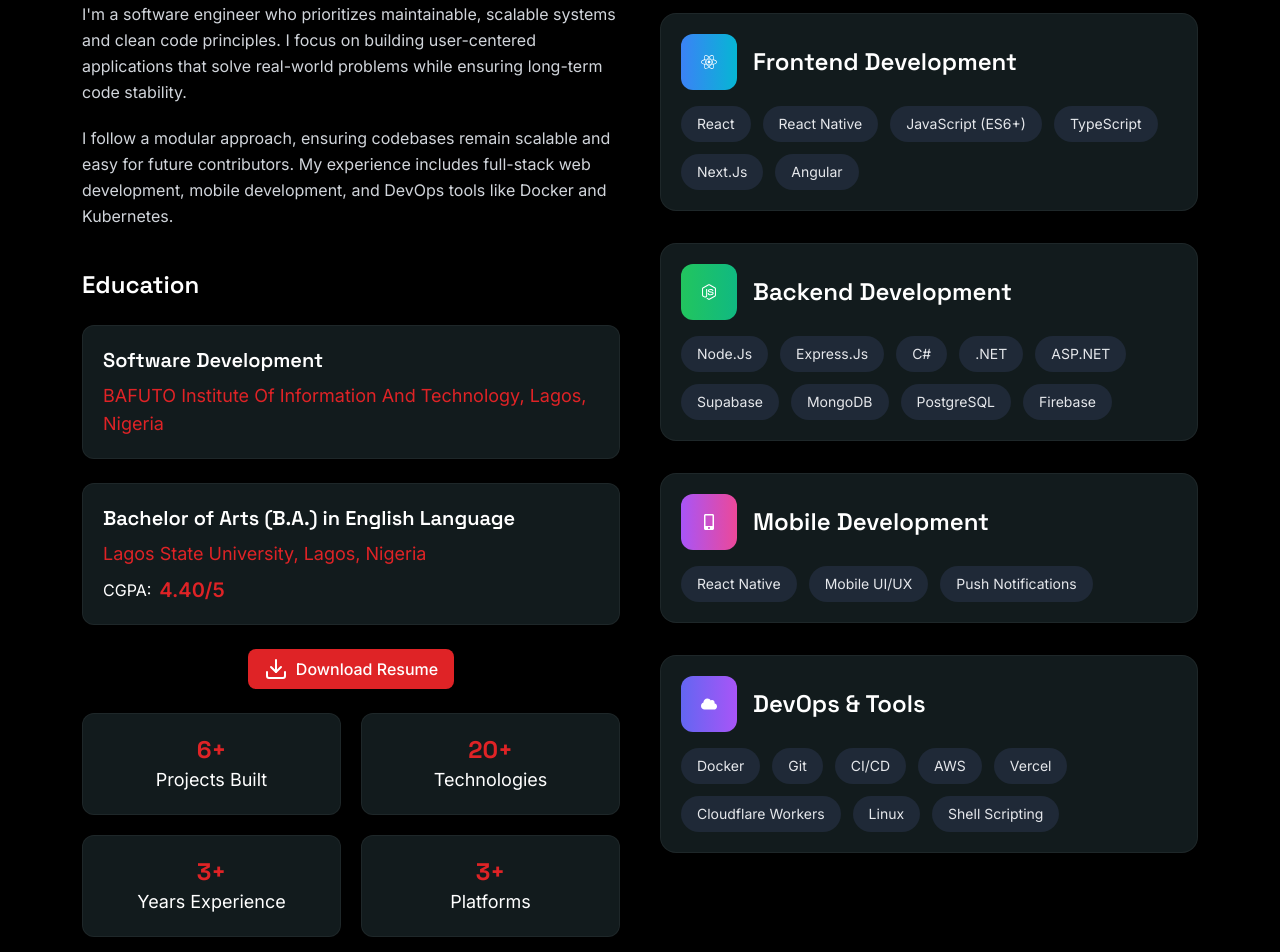
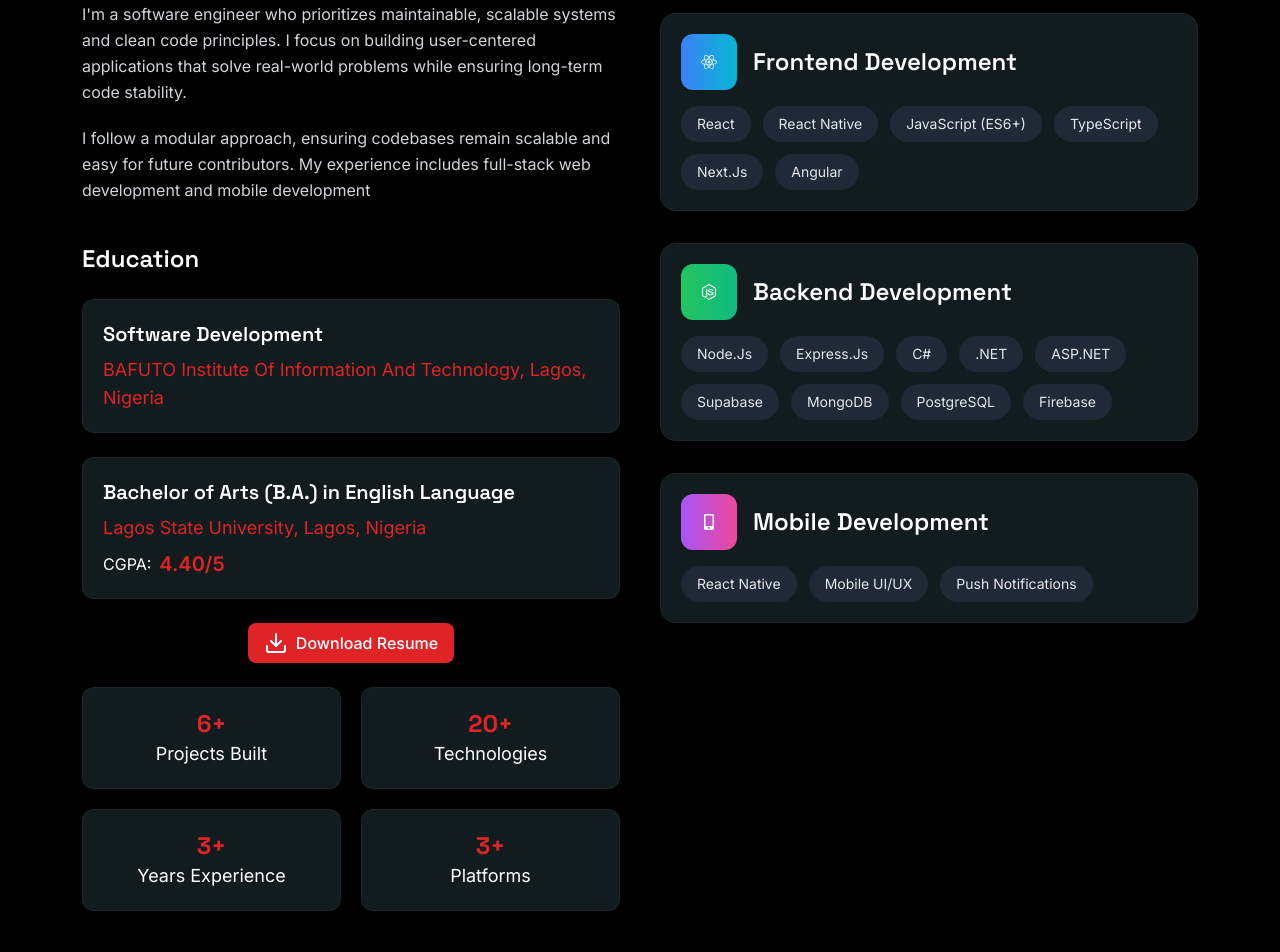
Before and after one commit to EseigbeSamuel/portfolio, a Next.js app: page / in a window 1280 px wide. Shown: the part 2260-3212 px from the top of the page. Built offline with nearby package versions, Linux system fonts and the light colour scheme.

Commit message:
feat: add animated About section with education, skills, and experience details

```diff
--- a/src/components/sections/About.tsx
+++ b/src/components/sections/About.tsx
@@ -134,8 +134,7 @@
             >
               I follow a modular approach, ensuring codebases remain scalable
               and easy for future contributors. My experience includes
-              full-stack web development, mobile development, and DevOps tools
-              like Docker and Kubernetes.
+              full-stack web development and mobile development
             </motion.p>
           </motion.div>
 
@@ -314,9 +313,13 @@
                 <h3 className="text-xl font-semibold capitalize text-white">
                   {exp.title}
                 </h3>
-                <p className="text-brand-red font-medium capitalize">{exp.place}</p>
+                <p className="text-brand-red font-medium capitalize">
+                  {exp.place}
+                </p>
               </div>
-              <span className="text-sm font-mono text-gray-400 capitalize">{exp.date}</span>
+              <span className="text-sm font-mono text-gray-400 capitalize">
+                {exp.date}
+              </span>
             </motion.header>
 
             <motion.p
@@ -336,7 +339,9 @@
               transition={{ delay: 0.5 }}
               className="space-y-2"
             >
-              <h4 className="font-semibold text-white text-sm tracking-wider uppercase">Key Achievements & Responsibilities</h4>
+              <h4 className="font-semibold text-white text-sm tracking-wider uppercase">
+                Key Achievements & Responsibilities
+              </h4>
               <ul className="list-disc list-inside text-gray-300 space-y-1.5 text-sm md:text-base pl-1">
                 {exp.features.map((f, idx) => (
                   <motion.li
--- a/src/data/data.tsx
+++ b/src/data/data.tsx
@@ -187,21 +187,21 @@
     color: "from-purple-500 to-pink-500",
     tech: ["React Native", "Mobile UI/UX", "Push Notifications"],
   },
-  {
-    title: "DevOps & Tools",
-    icon: <FaCloud />, // or whichever cloud icon you prefer
-    color: "from-indigo-500 to-purple-500",
-    tech: [
-      "Docker",
-      "Git",
-      "CI/CD",
-      "AWS",
-      "Vercel",
-      "Cloudflare Workers",
-      "Linux",
-      "Shell Scripting",
-    ],
-  },
+  // {
+  //   title: "DevOps & Tools",
+  //   icon: <FaCloud />, // or whichever cloud icon you prefer
+  //   color: "from-indigo-500 to-purple-500",
+  //   tech: [
+  //     "Docker",
+  //     "Git",
+  //     "CI/CD",
+  //     "AWS",
+  //     "Vercel",
+  //     "Cloudflare Workers",
+  //     "Linux",
+  //     "Shell Scripting",
+  //   ],
+  // },
 ];
 
 interface expProps {
```
